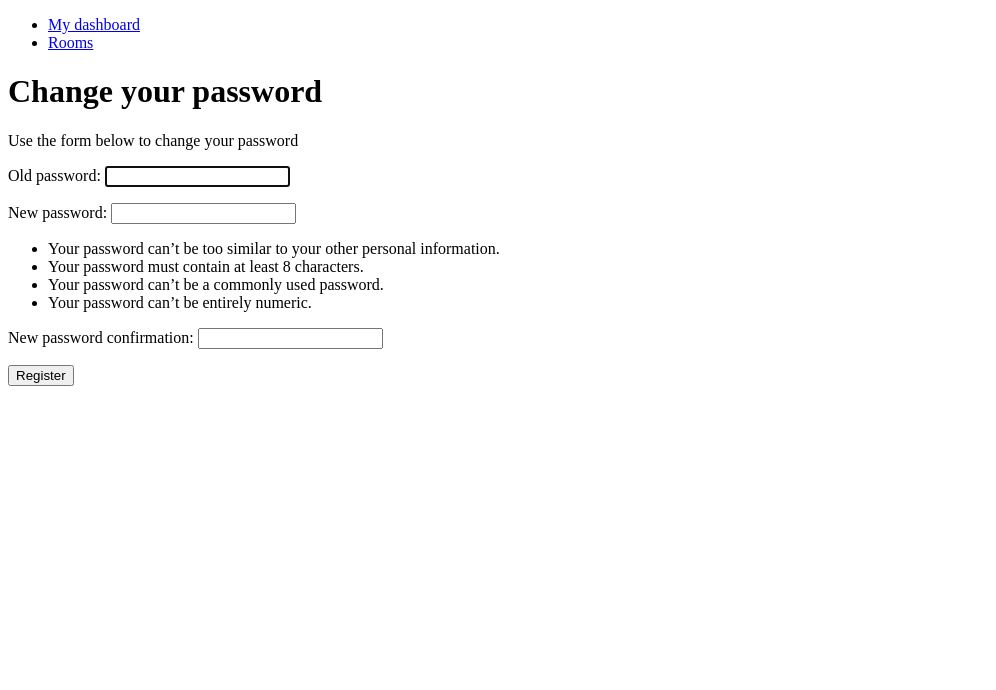
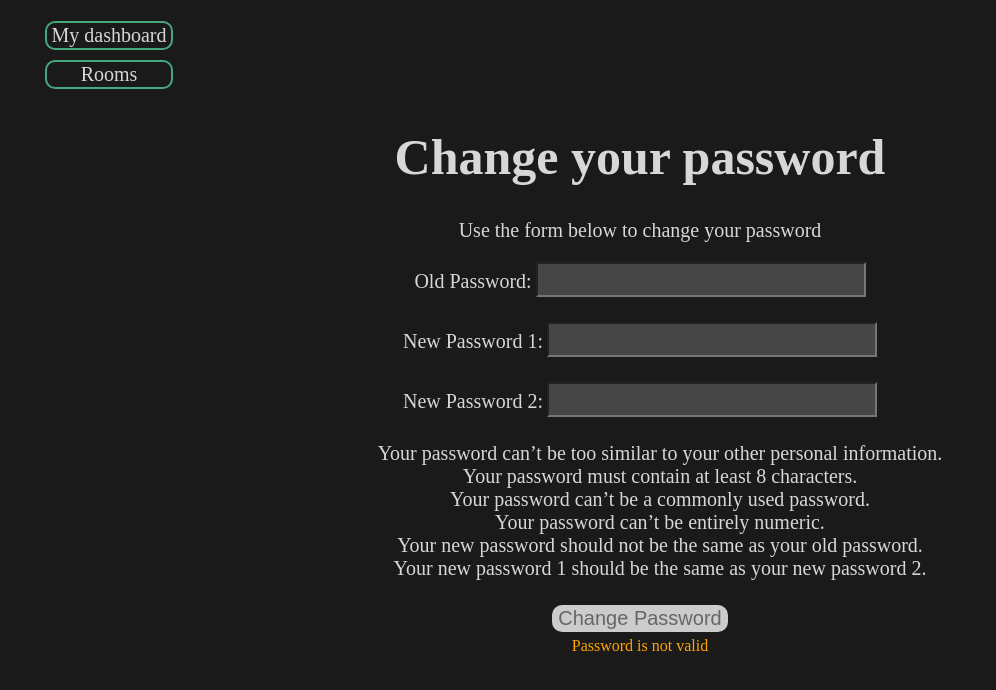
Before and after one commit to The-pixelnerds/projet-oueb, a Django app: page /password_change_form/ in a window 1280 px wide. Shown: the top 690 px of the page, without its empty margins (0-996 px from the left). Run offline with Django 4.2, Linux system fonts and the light colour scheme; the visitor is signed in with stand-in values (Sample User, id 1).

Commit message:
ajout du css sur dashboard et formulaires + js sur change_password

```diff
--- a/user/forms.py
+++ b/user/forms.py
@@ -18,4 +18,4 @@ class UserRegistrationForm(UserCreationForm):
             return user
 
 class DescriptionForm(forms.Form):
-    description = forms.CharField(max_length=200, required=False)
+    description = forms.CharField(max_length=200, required=False, widget=forms.TextInput(attrs={'class': 'input-area'}))
--- /dev/null
+++ b/user/static/user/base.css
@@ -0,0 +1,146 @@
+body, html{
+    padding:0;
+    margin:0;
+    background-color: var(--background-color);
+    width: 100%;
+    color : var(--text-color);
+    overflow-y: hidden;
+}
+
+h1{
+    color: var(--text-color);
+    text-align: center;
+    font-size:50px;
+}
+
+h2{
+    color: var(--text-color);
+    font-size:40px;
+    font-weight: normal;
+}
+
+a{
+    text-decoration: none;
+    font-size: 20px ;
+    width: 10%;
+    margin:5px;
+    text-align: center;
+    line-height: 25px;
+    color: var(--text-color);
+    background-color: none;
+    display: inline-block;
+    border-radius: 10px;
+    border: 2px solid var(--link-color);
+
+    transition: all 0.2s ease-in-out;
+}
+
+a:hover{
+    background-color: var(--link-color);
+    color:var(--text-color);
+}
+
+a:active{
+    background-color: var(--link-hover);
+    text-decoration: underline;
+}
+
+ul{
+    list-style-type: none;
+}
+
+button{
+    font-size: 20px;
+
+    margin:5px;
+    text-align: center;
+    line-height: 25px;
+    color: var(--text-color);
+    background-color: var(--background-color);
+    display: inline-block;
+    border-radius: 10px;
+    border: 2px solid var(--link-color);
+}
+
+button:hover{
+    background-color: var(--link-color);
+    color:var(--text-color);
+    transform: scale(1.1);
+}
+
+.disabled-button{
+    background-color: #cccccc;
+    color: #666666;
+    cursor: not-allowed;
+    transform: none;
+    border: none;
+}
+
+.disabled-button:hover{
+    background-color: #cccccc;
+    color: #666666;
+    cursor: not-allowed;
+    transform: none;
+    border: none;
+}
+
+.content{
+    width: 100%;
+    text-align: center;
+}
+
+.input-area{
+    background-color:var(--background-shadow);
+    color: var(--text-color);
+    font-size: 25px;
+}
+
+label{
+    color: var(--text-color);
+    font-size: 20px;
+}
+
+form{
+    display: inline-block;
+}
+
+
+#name{
+    font-weight: bold;
+    color: #F9FAFD;
+}
+
+#description{
+    font-size: 20px;
+    color: var(--text-color);
+}
+
+ .text{
+    font-size: 20px;
+    color: var(--text-color);
+
+ }
+
+.field{
+    margin-bottom: 25px;
+}
+
+.parenthesis{
+    font-size: 15px;
+    color: var(--text-color);
+}
+
+.validation-message{
+    display: none;
+}
+
+.validation-message.valid{
+    color: green;
+}
+
+.validation-message.invalid{
+    color: orange;
+}
+.error-message{
+    color: red;
+}
--- /dev/null
+++ b/user/static/user/js/password-validation.js
@@ -0,0 +1,41 @@
+document.addEventListener('DOMContentLoaded', function() {
+    var form = document.getElementById('password-change-form');
+    var button = document.getElementById('button');
+    var validationMessage = document.getElementById('validation-message');
+
+    function updateButtonState() {
+        var oldPassword = form.querySelector('#id_old_password').value;
+        var newPassword1 = form.querySelector('#id_new_password1').value;
+        var newPassword2 = form.querySelector('#id_new_password2').value;
+        var allFilled = Array.from(form.querySelectorAll('.input-area')).every(function(input) {
+            return input.value.trim() !== '';
+        });
+        var isValid1 = newPassword1.length >= 8;
+        var isValid2 = newPassword1 === newPassword2;
+        var isValid3 = newPassword1 !== oldPassword;
+
+        if (allFilled && isValid1 && isValid2 && isValid3) {
+            button.classList.remove('disabled-button');
+            button.disabled = false;
+            validationMessage.textContent = 'Password is valid';
+            validationMessage.classList.remove('invalid');
+            validationMessage.classList.add('valid');
+        } else {
+            button.classList.add('disabled-button');
+            button.disabled = true;
+            validationMessage.textContent = 'Password is not valid';
+            validationMessage.classList.remove('valid');
+            validationMessage.classList.add('invalid');
+        }
+
+        validationMessage.style.display = 'block';
+    }
+
+    // Update the button state when the page loads
+    updateButtonState();
+
+    // Update the button state whenever any input changes
+    Array.from(form.querySelectorAll('.input-area')).forEach(function(input) {
+        input.addEventListener('input', updateButtonState);
+    });
+});
--- a/user/templates/base.html
+++ b/user/templates/base.html
@@ -5,7 +5,10 @@
 <head>
     <meta charset="UTF-8">
     <title>{% block title %}{% endblock %}</title>
-    <link rel="stylesheet" href="{% static 'css\base.css' %}">
+    {% block style %}
+    <link rel="stylesheet" href="{% static 'css/vars.css' %}" />
+    <link rel="stylesheet" href="{% static 'user/base.css' %}" />
+    {% endblock %}
 </head>
 <body>
     <div id="header">
--- a/user/templates/user/password_change_done.html
+++ /dev/null
@@ -1,6 +0,0 @@
-{% extends 'base.html' %}
-{% block title %}Password changed{% endblock %}
-{% block content %}
-    <h1>Password test</h1>
-    <p>Your password has been changed test</p>
-{% endblock %}
--- a/user/templates/user/password_change_form.html
+++ b/user/templates/user/password_change_form.html
@@ -1,12 +1,54 @@
 {% extends 'base.html' %}
+{% load static %}
 
 {% block title %}Change your password{% endblock %}
 {% block content %}
 <h1>Change your password</h1>
-<p>Use the form below to change your password</p>
-<form method="POST">
+<div class="content">
+<p class="text">Use the form below to change your password</p>
+<form method="POST" id="password-change-form">
     {% csrf_token %}
-    {{form.as_p}}
-    <button type="submit">Register</button>
+    <div class="field">
+        <label for="{{ form.old_password.id_for_label }}">Old Password:</label>
+        <input type="password" class="input-area" id="{{ form.old_password.id_for_label }}" name="{{ form.old_password.name }}">
+        {% if form.old_password.errors %}
+        <div class="error-message">
+            {{ form.old_password.errors }}
+        </div>
+        {% endif %}
+    </div>
+
+    <div class="field">
+        <label for="{{ form.new_password1.id_for_label }}">New Password 1:</label>
+        <input type="password" class="input-area" id="{{ form.new_password1.id_for_label }}" name="{{ form.new_password1.name }}">
+        {% if form.new_password1.errors %}
+        <div class="error-message">
+            {{ form.new_password1.errors }}
+        </div>
+        {% endif %}
+    </div>
+
+    <div class="field">
+        <label for="{{ form.new_password2.id_for_label }}">New Password 2:</label>
+        <input type="password" class="input-area" id="{{ form.new_password2.id_for_label }}" name="{{ form.new_password2.name }}">
+        {% if form.new_password2.errors %}
+        <div class="error-message">
+            {{ form.new_password2.errors }}
+        </div>
+        {% endif %}
+    </div>
+    <ul class="text">
+        <li>Your password can’t be too similar to your other personal information.</li>
+        <li>Your password must contain at least 8 characters.</li>
+        <li>Your password can’t be a commonly used password.</li>
+        <li>Your password can’t be entirely numeric.</li>
+        <li>Your new password should not be the same as your old password.</li>
+        <li>Your new password 1 should be the same as your new password 2.</li>
+    </ul>
+    <button type="submit" id="button">Change Password</button>
 </form>
+<div id="validation-message" class="validation-message"></div>
+</div>
+
+<script src="{% static '/user/js/password-validation.js' %}"></script>
 {% endblock content %}
--- a/user/urls.py
+++ b/user/urls.py
@@ -11,6 +11,5 @@ urlpatterns = [
     path('login/', auth_views.LoginView.as_view(template_name="user/login.html"), name='login'),
     path('logout/', auth_views.LogoutView.as_view(), name='logout'),
     path('password_change_form/', views.change_password, name='password_change'),
-    path('password_change_done/', auth_views.PasswordChangeDoneView.as_view(), name='password_change_done'),
 
 ]
--- a/user/views.py
+++ b/user/views.py
@@ -2,7 +2,7 @@ from django.shortcuts import render, redirect
 from django.contrib.auth.decorators import login_required
 from .forms import UserRegistrationForm
 from django.contrib.auth.forms import PasswordChangeForm
-from django.contrib.auth import get_user_model, login, update_session_auth_hash
+from django.contrib.auth import login, update_session_auth_hash
 from django.contrib import messages
 from .models import UserData
 from room.models import Room, RoomPermission
@@ -37,6 +37,10 @@ def register(request):
 
     else:
         form = UserRegistrationForm()
+        form.fields['username'].widget.attrs.update({'class': 'input-area'})
+        form.fields['email'].widget.attrs.update({'class': 'input-area'})
+        form.fields['password1'].widget.attrs.update({'class': 'input-area'})
+        form.fields['password2'].widget.attrs.update({'class': 'input-area'})
 
     return render(
         request = request,
@@ -77,6 +81,9 @@ def change_password(request):
             messages.error(request, 'Please correct the error below.')
     else:
         form = PasswordChangeForm(request.user)
+        form.fields['old_password'].widget.attrs.update({'class': 'input-area'})
+        form.fields['new_password1'].widget.attrs.update({'class': 'input-area'})
+        form.fields['new_password2'].widget.attrs.update({'class': 'input-area'})
     return render(request, 'user/password_change_form.html', {
         'form': form
     })
```
Also changed, not shown: user/templates/user/dashboard.html (+36 -9 lines), user/templates/user/login.html (+14 -5 lines), user/templates/user/register.html (+7 -6 lines), user/static/css/base.css (deleted).
